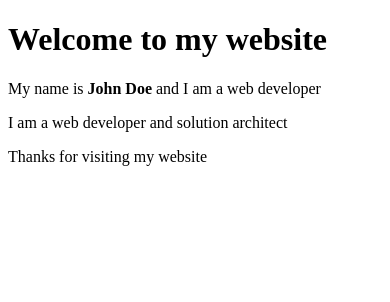
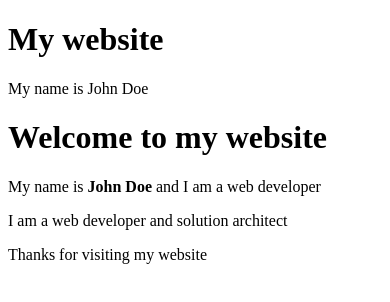
Before and after one commit to j33mk/githubpractice, a plain HTML site: page index.html in a window 390 px wide. Drawn offline with Linux system fonts and the light colour scheme.

```diff
--- a/index.html
+++ b/index.html
@@ -7,6 +7,11 @@
     <title>Document</title>
 </head>
 <body>
+    <!--Add jumbotron-->
+    <div class="jumbotron">
+        <h1>My website</h1>
+        <p>My name is John Doe</p>
+    </div>
     <!--Create index page with welcome and nice paragraph-->
     <h1>Welcome to my website</h1>
     <p>My name is <strong>John Doe</strong> and I am a web developer</p>
```
